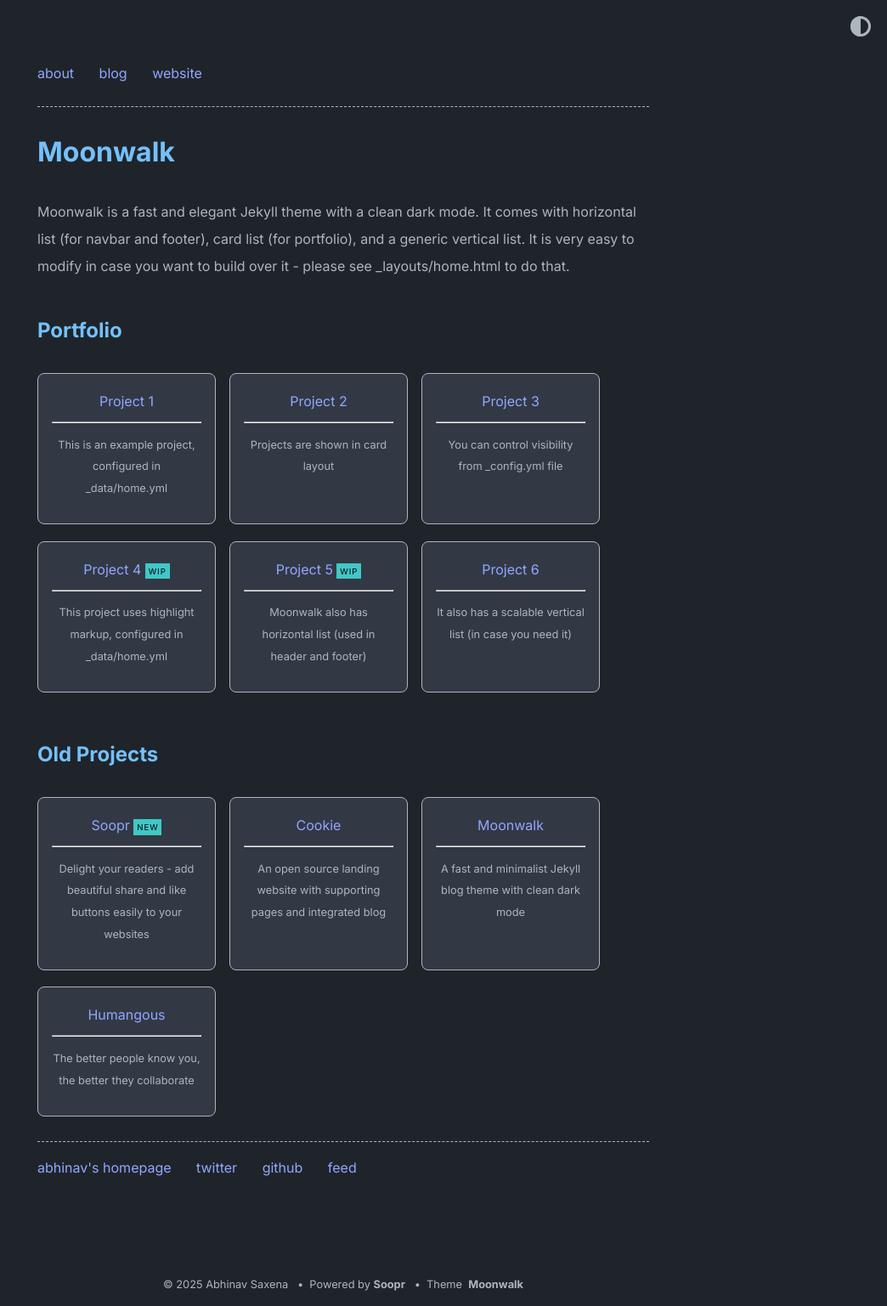
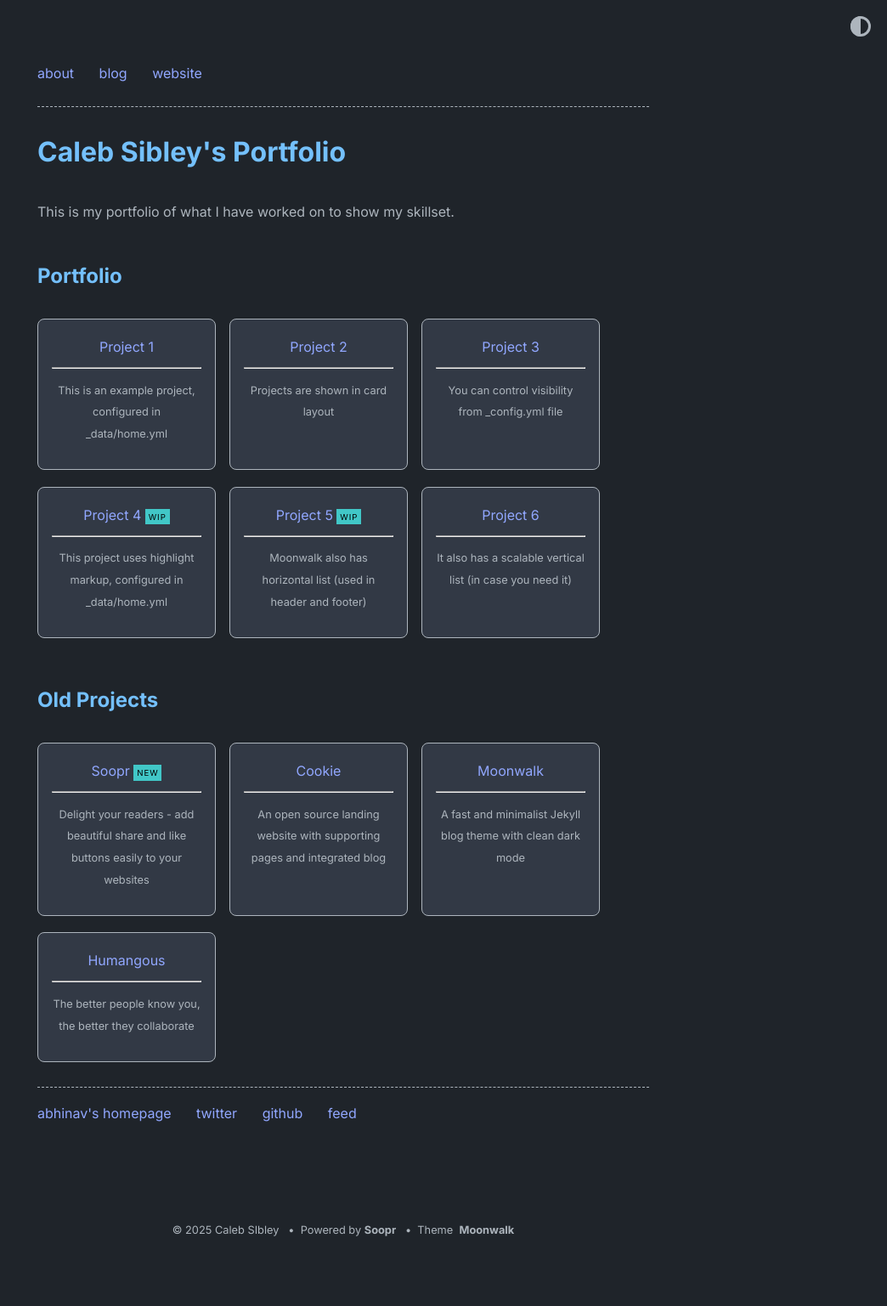
Before and after one commit to toastie-Sib/toastie-Sib.github.io, a Jekyll site: the page built from index.md, in a window 1280 px wide. Shown: the whole page at 85% size, without its empty margins (236-1280 px from the left). Built offline with Jekyll 4.4.1, drawn with Linux system fonts in a browser that asks for light colours; after the commit the page ends 1473 px from its top, so only the background shows below that.

Commit message:
Basic edit

```diff
--- a/_config.yml
+++ b/_config.yml
@@ -1,8 +1,8 @@
-title: Moonwalk
-author: Abhinav Saxena
+title: Caleb Sibley's Portfolio
+author: Caleb SIbley
 url: https://www.abhinavsaxena.com/moonwalk # root address of the site
 description: > # description of the site (multiple lines allowed)
-  Moonwalk is a fast and elegant Jekyll theme with a clean dark mode. It comes with horizontal list (for navbar and footer), card list (for portfolio), and a generic vertical list. It is very easy to modify in case you want to build over it - please see _layouts/home.html to do that.
+  This is my portfolio of what I have worked on to show my skillset.
 
 permalink: /:slug
 
```
